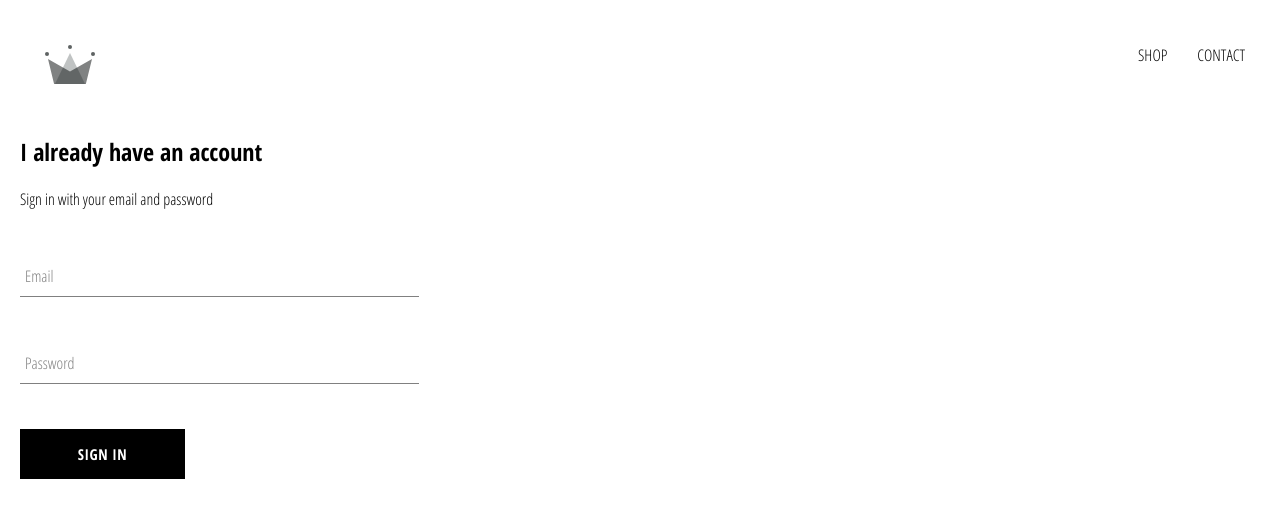
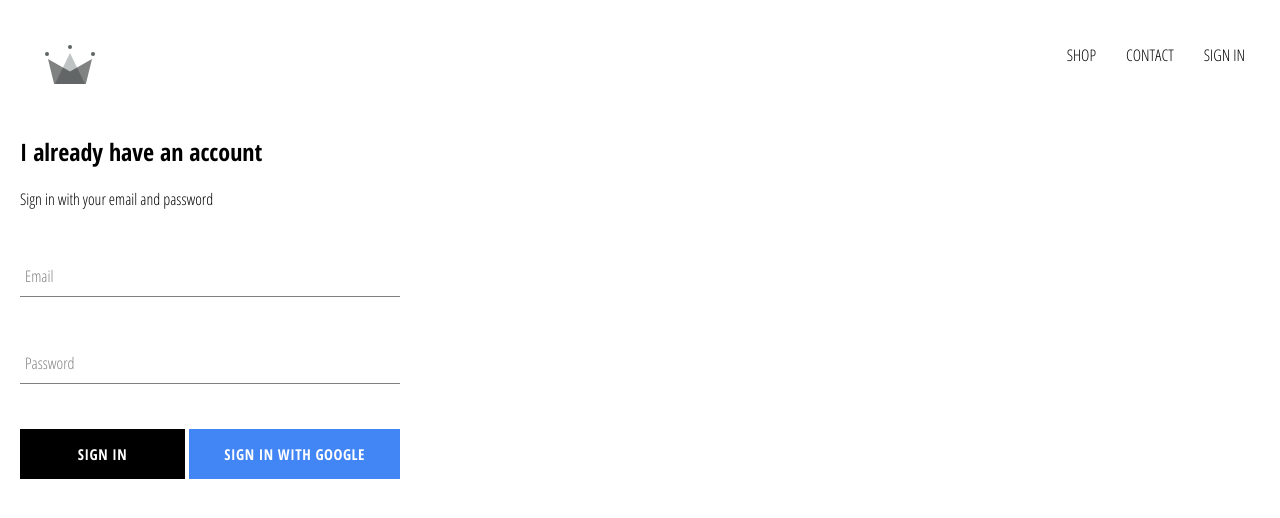
Before and after one commit to Draghonite/crwn-clothing, a React (Create React App) app: page /signin in a window 1280 px wide. Shown: the top 518 px of the page. Built offline with nearby package versions, Linux system fonts and the light colour scheme; no server answers.

Commit message:
integrated firebase into application, created sign in page with sign in component and sign in with Google

```diff
--- a/package.json
+++ b/package.json
@@ -6,6 +6,7 @@
     "@testing-library/jest-dom": "^5.14.1",
     "@testing-library/react": "^11.2.7",
     "@testing-library/user-event": "^12.8.3",
+    "firebase": "^9.2.0",
     "node-sass": "^6.0.1",
     "react": "^17.0.2",
     "react-dom": "^17.0.2",
--- a/src/App.css
+++ b/src/App.css
@@ -11,3 +11,7 @@
 a:hover {
   text-decoration: underline;
 }
+
+* {
+  box-sizing: border-box;
+}
--- a/src/App.js
+++ b/src/App.js
@@ -5,11 +5,33 @@
 import SignInAndSignUpPage from './pages/sigin-in-and-sign-up/sigin-in-and-sign-up.component';
 import HomePage from './pages/homepage/homepage.component';
 import ShopPage from './pages/shop/shop.component';
+import { auth } from './firebase/firebase.utils';
 
-function App() {
+class App extends React.Component {
+  constructor() {
+    super();
+    this.state = {
+      currentUser: null
+    }
+  }
+
+  unsubscribeFromAuth = null;
+
+  componentDidMount() {
+    this.unsubscribeFromAuth = auth.onAuthStateChanged(user => {
+      this.setState({ currentUser: user });
+      console.log(user);
+    })
+  }
+
+  componentWillUnmount() {
+    this.unsubscribeFromAuth();
+  }
+
+  render() {
     return (
       <div>
-      <Header />
+        <Header currentUser={this.state.currentUser} />
         <Switch>
           <Route exact path='/' component={HomePage} />
           <Route path='/shop' component={ShopPage} />
@@ -18,5 +40,6 @@
       </div>
     );
   }
+}
 
 export default App;
--- a/src/components/custom-button/custom-button.component.jsx
+++ b/src/components/custom-button/custom-button.component.jsx
@@ -1,8 +1,8 @@
 import React from 'react';
 import './custom-button.styles.scss';
 
-const CustomButton = ({ children, ...otherProps }) => (
-  <button className='custom-button' {...otherProps}>
+const CustomButton = ({ children, isGoogleSignIn, ...otherProps }) => (
+  <button className={`${isGoogleSignIn ? 'google-sign-in' : ''} custom-button`} {...otherProps}>
     {children}
   </button>
 )
--- a/src/components/custom-button/custom-button.styles.scss
+++ b/src/components/custom-button/custom-button.styles.scss
@@ -19,4 +19,14 @@
     color: black;
     border: 1px solid black;
   }
+
+  &.google-sign-in {
+    background-color: #4285f4;
+    color: white;
+
+    &:hover {
+      background-color: #357ae8;
+      border: none;
+    }
+  }
 }
--- a/src/components/form-input/form-input.component.jsx
+++ b/src/components/form-input/form-input.component.jsx
@@ -3,7 +3,7 @@
 
 const FormInput = ({ handleChange, label, ...otherProps}) => (
   <div className='group'>
-    <input className='form-input' onChange={handleChange} {...otherProps} />
+    <input className='form-input' onChange={handleChange} data-lpignore="true" {...otherProps} />
     {label ? <label className={`${otherProps.value.length ? 'shrink' : ''} form-input-label`}>{label}</label> : null}
   </div>
 )
--- a/src/components/header/header.component.jsx
+++ b/src/components/header/header.component.jsx
@@ -1,9 +1,10 @@
 import React from 'react';
 import { Link } from 'react-router-dom';
 import { ReactComponent as Logo } from '../../assets/crown.svg';
+import { auth } from '../../firebase/firebase.utils';
 import './header.styles.scss';
 
-const Header = () => (
+const Header = ({ currentUser }) => (
   <div className='header'>
     <Link className='logo-container' to="/">
       <Logo className='logo' />
@@ -15,6 +16,12 @@
       <Link className='option' to='/shop'>
         CONTACT
       </Link>
+      {
+        currentUser ?
+        <div className='option' onClick={() => auth.signOut()}>SIGN OUT</div>
+        :
+        <Link className='option' to='/signin'>SIGN IN</Link>
+      }
     </div>
   </div>
 )
--- a/src/components/header/header.styles.scss
+++ b/src/components/header/header.styles.scss
@@ -20,6 +20,7 @@
 
     .option {
       padding: 10px 15px;
+      cursor: pointer;
     }
   }
 }
--- a/src/components/sign-in/sign-in.component.jsx
+++ b/src/components/sign-in/sign-in.component.jsx
@@ -1,6 +1,7 @@
 import React from 'react';
 import FormInput from '../form-input/form-input.component';
 import CustomButton from '../custom-button/custom-button.component';
+import { signInWithGoogle } from '../../firebase/firebase.utils';
 import './sign-in.styles.scss';
 
 class SignIn extends React.Component {
@@ -32,7 +33,10 @@
           <FormInput name="email" type="text" value={this.state.email} handleChange={this.handleChange} label="Email" required />
           <FormInput name="password" type="password" value={this.state.password} handleChange={this.handleChange} label="Password" required />
 
-          <CustomButton type="submit">Sign In</CustomButton>
+          <div className='buttons'>
+            <CustomButton type="submit">Sign In</CustomButton>
+            <CustomButton type="button" onClick={signInWithGoogle} isGoogleSignIn>Sign In with Google</CustomButton>
+          </div>
         </form>
       </div>
     )
--- a/src/components/sign-in/sign-in.styles.scss
+++ b/src/components/sign-in/sign-in.styles.scss
@@ -1,9 +1,14 @@
 .sign-in {
-  width: 30vw;
+  width: 380px;
   display: flex;
   flex-direction: column;
 
   .title {
     margin: 10px 0;
   }
+
+  .buttons {
+    display: flex;
+    justify-content: space-between;
+  }
 }
--- /dev/null
+++ b/src/firebase/firebase.utils.js
@@ -0,0 +1,23 @@
+import firebase from 'firebase/compat/app';
+import 'firebase/compat/firestore';
+import 'firebase/compat/auth';
+
+const config = {
+  apiKey: "AIzaSyDqDrpmM2nslgeL5rp2ukBr0WCNRtRDyYY",
+  authDomain: "crwn-clothing-e4b65.firebaseapp.com",
+  projectId: "crwn-clothing-e4b65",
+  storageBucket: "crwn-clothing-e4b65.appspot.com",
+  messagingSenderId: "39811264959",
+  appId: "1:39811264959:web:5d3caca3d2c2526802b10a"
+};
+
+firebase.initializeApp(config);
+
+export const auth = firebase.auth();
+export const firestore = firebase.firestore();
+
+const provider = new firebase.auth.GoogleAuthProvider();
+provider.setCustomParameters({ prompt: 'select_account' });
+export const signInWithGoogle = () => auth.signInWithPopup(provider);
+
+export default firebase;
```
Also changed, not shown: 1 other file (tests, documents, lock files or other folders). Lines whose indentation alone changed are shown as unchanged.
